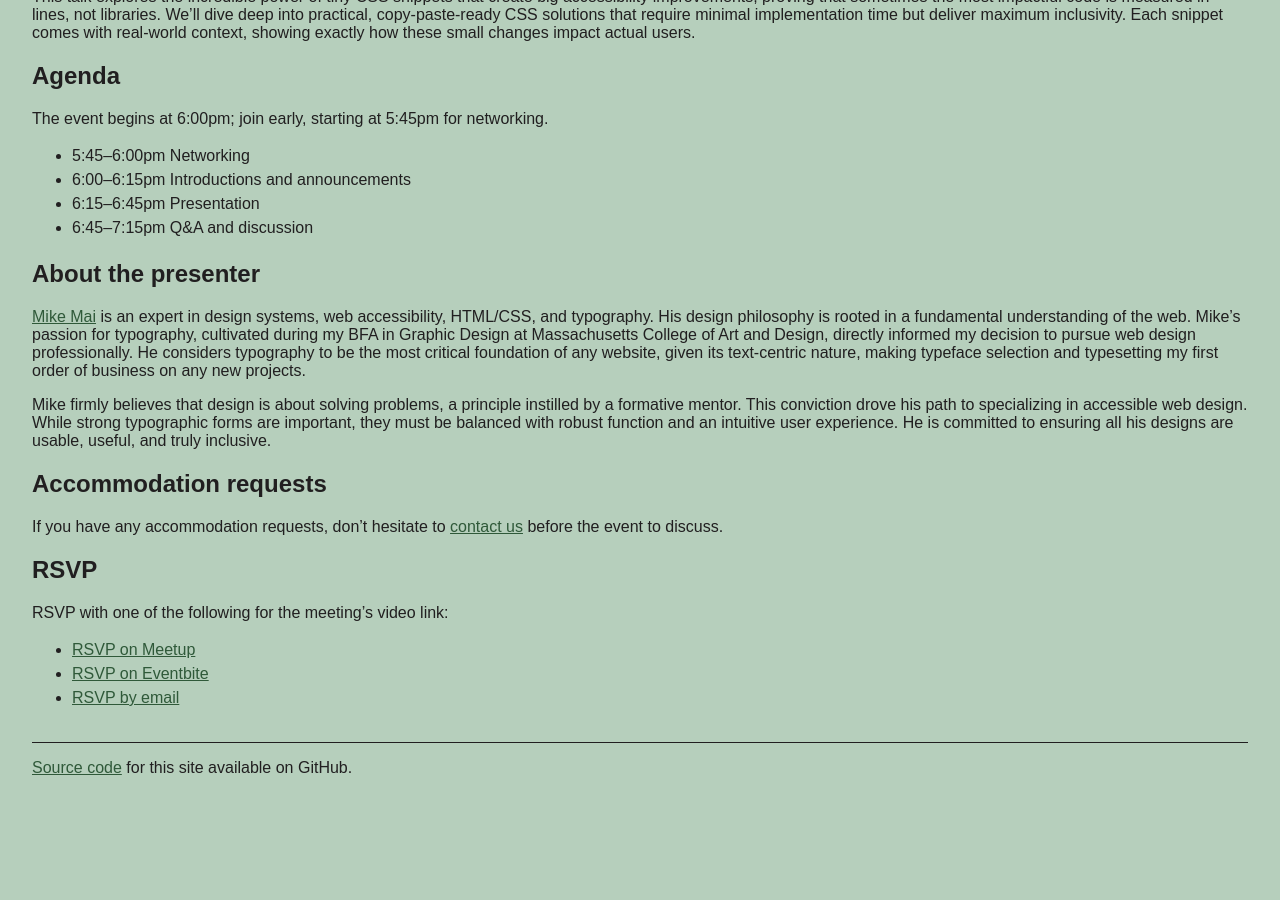
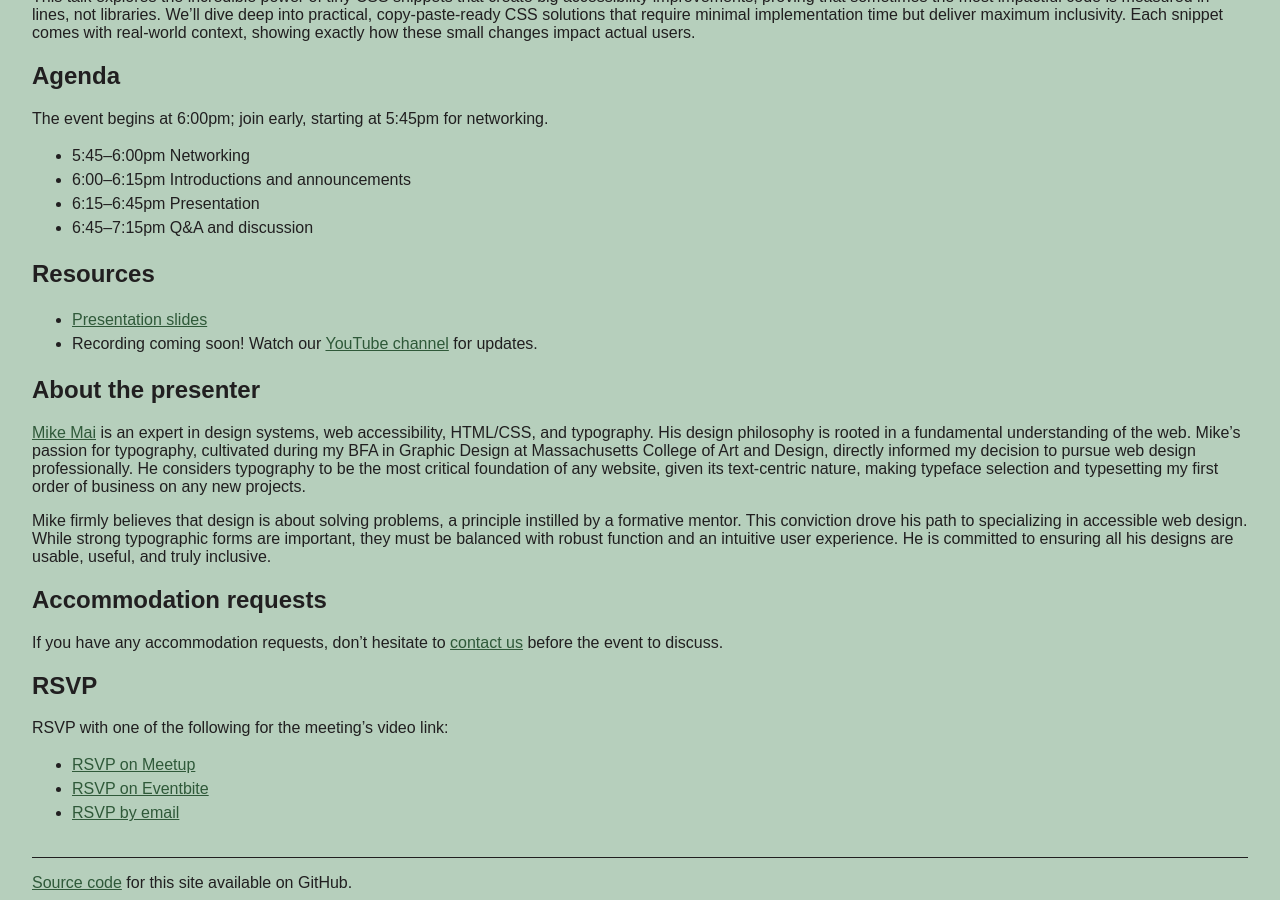
Before and after one commit to carrythebanner/pdxa11yux.org, a Jekyll site: the page built from _posts/2026-01-20-tiny-css-big-impact.md, in a window 1280 px wide and 900 px high, scrolled down 690 px. Built offline with Jekyll 4.4.1, drawn with Linux system fonts in a browser that asks for light colours; before the commit the page ends 1483 px from its top, so only the background shows below that.

Commit message:
slides for Jan presentation

```diff
--- a/_posts/2026-01-20-tiny-css-big-impact.md
+++ b/_posts/2026-01-20-tiny-css-big-impact.md
@@ -26,6 +26,14 @@ The event begins at 6:00pm; join early, starting at 5:45pm for networking.
 * 6:15–6:45pm Presentation
 * 6:45–7:15pm Q&A and discussion
 
+## Resources
+
+* [Presentation slides][slides]{: rel="external"}
+* Recording coming soon! Watch our [YouTube channel][recording]{: rel="external"} for updates.
+
+[slides]: 			https://www.figma.com/deck/CjllYMniGDofBCB1zfj6QI/Tiny-Css--Big-Impact
+[recording]:		https://www.youtube.com/@pdxa11yux
+
 ## About the presenter
 
 [Mike Mai][speaker]{: rel="external"} is an expert in design systems, web accessibility, HTML/CSS, and typography. His design philosophy is rooted in a fundamental understanding of the web. Mike's passion for typography, cultivated during my BFA in Graphic Design at Massachusetts College of Art and Design, directly informed my decision to pursue web design professionally. He considers typography to be the most critical foundation of any website, given its text-centric nature, making typeface selection and typesetting my first order of business on any new projects.
```
